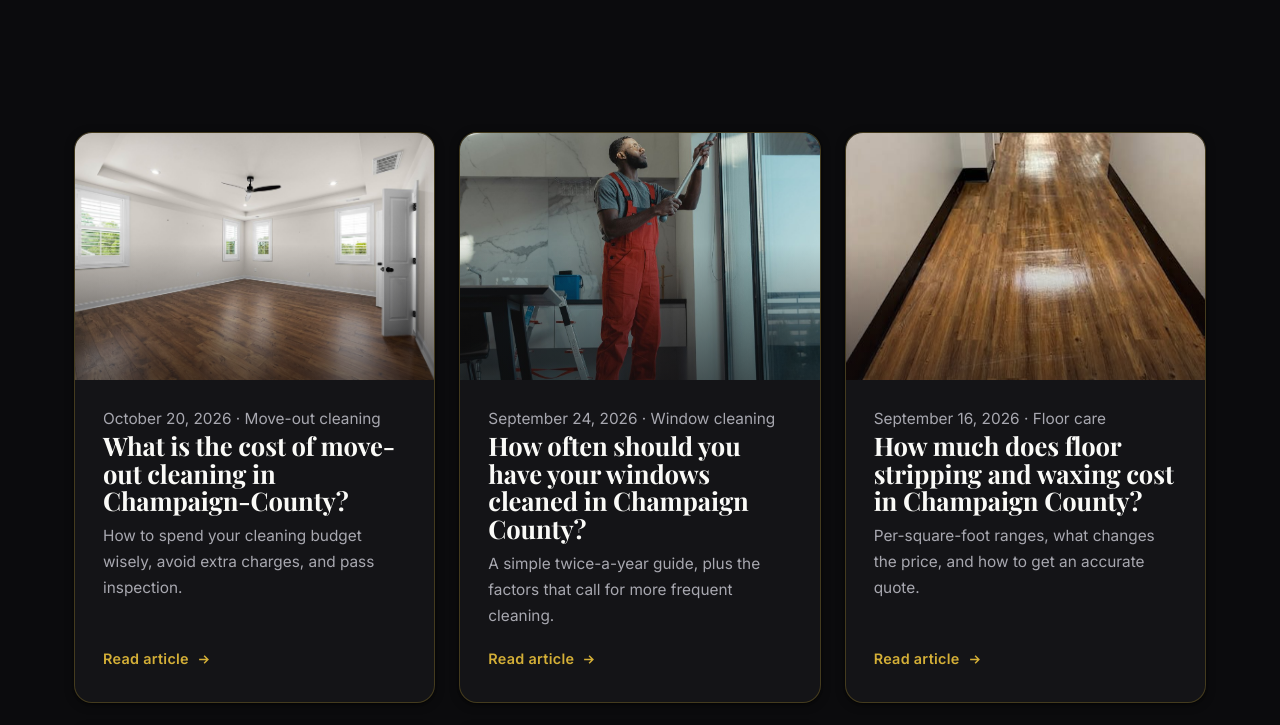
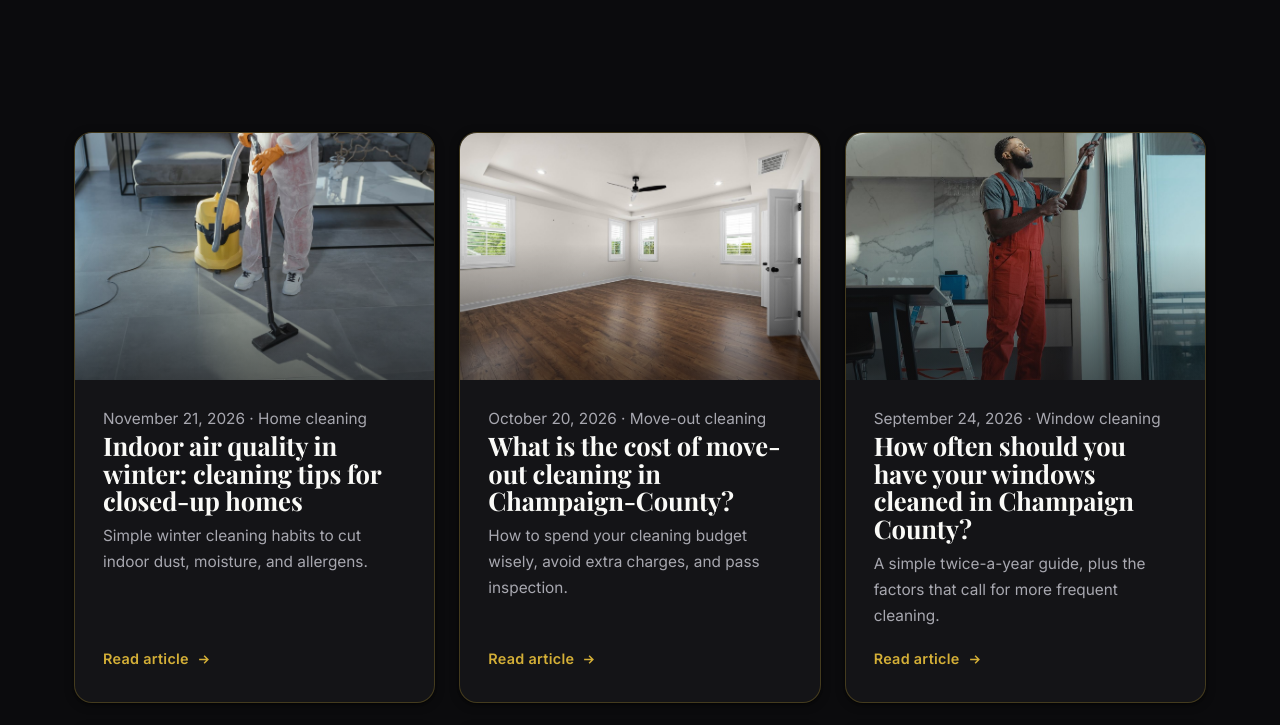
Before and after one commit to dylanpier2021-cell/aics, a plain HTML site: page blog/index.html in a window 1280 px wide. Shown: the part 600-1325 px from the top of the page. Drawn offline with nearby package versions, Linux system fonts and the light colour scheme; a web font is replaced by a local one.

Commit message:
Add new blog post card for indoor air quality tips

```diff
--- a/blog/index.html
+++ b/blog/index.html
@@ -106,6 +106,15 @@
       <div class="container">
         <div class="grid grid--3">
           <!-- @posts:start -->
+          <a class="card service-card reveal" href="/blog/indoor-air-quality-winter-champaign-county/">
+            <span class="card__media"><img src="/assets/img/services/home.jpg" alt="A clean home interior in winter in Champaign County, IL" width="1600" height="1067" loading="lazy" decoding="async"></span>
+            <span class="card__body">
+              <p class="card__meta"><time datetime="2026-11-21">November 21, 2026</time> &middot; Home cleaning</p>
+              <h3>Indoor air quality in winter: cleaning tips for closed-up homes</h3>
+              <p>Simple winter cleaning habits to cut indoor dust, moisture, and allergens.</p>
+              <span class="card__link">Read article <svg viewBox="0 0 24 24" fill="none" stroke="currentColor" stroke-width="2.4" aria-hidden="true"><path d="M5 12h14M13 6l6 6-6 6"/></svg></span>
+            </span>
+          </a>
           <a class="card service-card reveal" href="/blog/move-out-cleaning-cost-champaign-county/">
             <span class="card__media"><img src="/assets/img/services/move-out.jpg" alt="An empty apartment after a move-out clean in Champaign County, IL" width="1600" height="1067" loading="lazy" decoding="async"></span>
             <span class="card__body">
```
